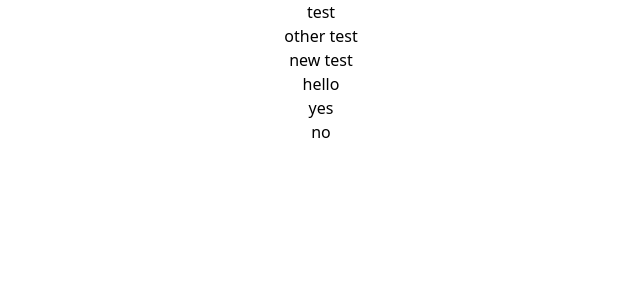
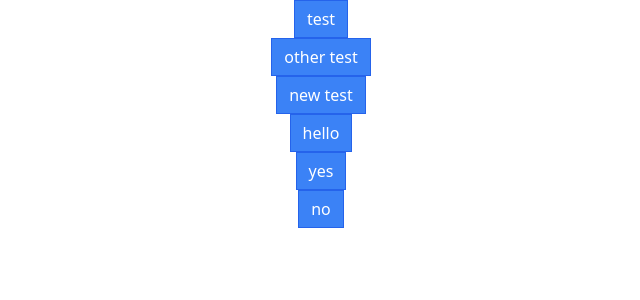
Before and after one commit to JMD1986/comps, a React (Create React App) app: page / in a window 1280 px wide. Shown: the top 300 px of the page, without its empty margins (319-959 px from the left). Built offline with nearby package versions, Linux system fonts and the light colour scheme.

Commit message:
styling and adding classnames library

```diff
--- a/package.json
+++ b/package.json
@@ -6,6 +6,7 @@
     "@testing-library/jest-dom": "^5.16.5",
     "@testing-library/react": "^13.4.0",
     "@testing-library/user-event": "^13.5.0",
+    "classnames": "^2.3.2",
     "prop-types": "^15.8.1",
     "react": "^18.2.0",
     "react-dom": "^18.2.0",
--- a/src/Button.js
+++ b/src/Button.js
@@ -9,7 +9,11 @@
   outline,
   rounded,
 }) {
-  return <button>{children}</button>;
+  return (
+    <button className="px-3 py-1.5 border border-blue-600 bg-blue-500 text-white">
+      {children}
+    </button>
+  );
 }
 
 Button.propTypes = {
```
Also changed, not shown: 1 other file (tests, documents, lock files or other folders).
